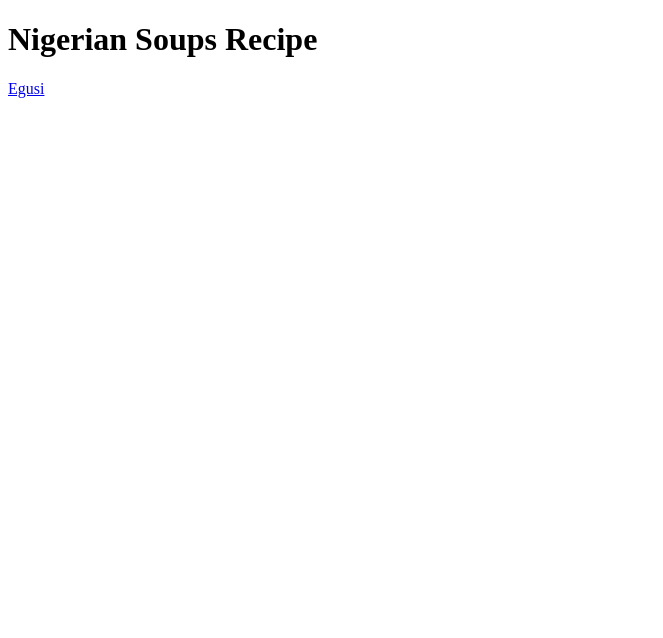
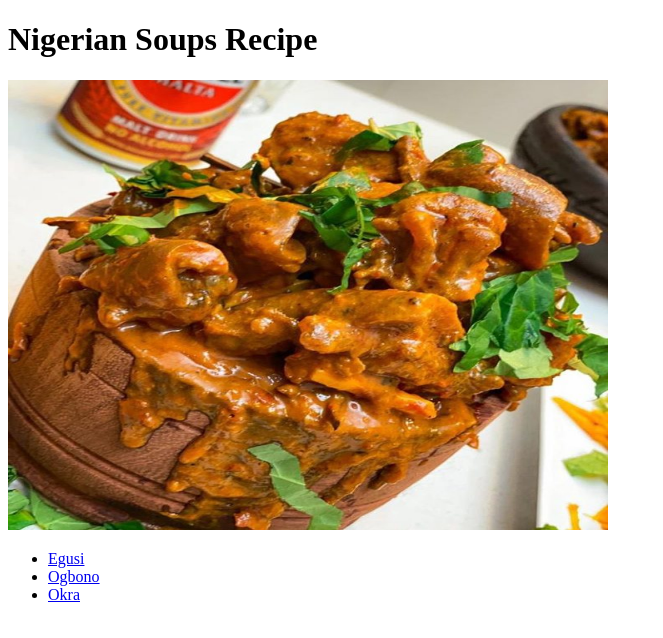
Before and after one commit to invisibleopey/odin-recipes, a plain HTML site: page index.html in a window 1280 px wide. Shown: the whole page, without its empty margins (0-663 px from the left). Drawn offline with Linux system fonts and the light colour scheme.

Commit message:
Linked all the recipes created to the homepage in an unordered list

```diff
--- a/index.html
+++ b/index.html
@@ -8,6 +8,11 @@
   </head>
   <body>
     <h1>Nigerian Soups Recipe</h1>
-    <a href="recipes/egusi.html">Egusi</a>
+    <img src="images/nkwobi.jpg" alt="A serving of Nkwobi" width="600px" height="450px" />
+    <ul>
+      <li><a href="recipes/egusi.html">Egusi</a></li>
+      <li><a href="recipes/ogbono.html">Ogbono</a></li>
+      <li><a href="recipes/okra.html">Okra</a></li>
+    </ul>
   </body>
 </html>
```
